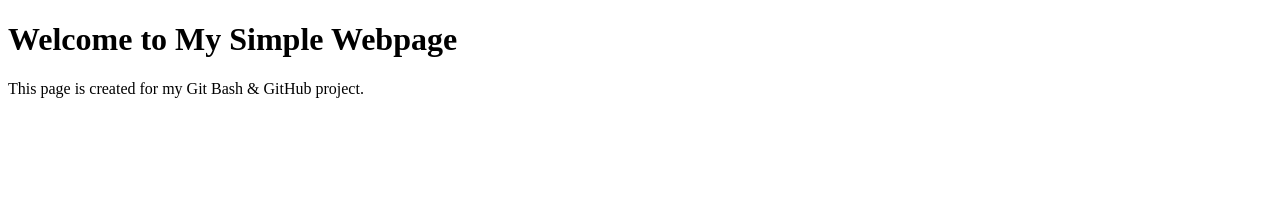
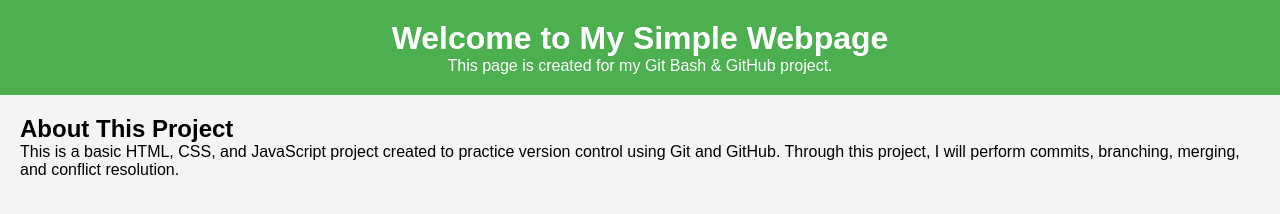
Before and after one commit to Shrikantkumar975/Pomodoro-Timer, a plain HTML site: page index.html in a window 1280 px wide. Drawn offline with Linux system fonts and the light colour scheme.

Commit message:
Added About section content

```diff
--- a/index.html
+++ b/index.html
@@ -4,13 +4,22 @@
     <meta charset="UTF-8">
     <meta name="viewport" content="width=device-width, initial-scale=1.0">
     <title>DevOps Project</title>
+    <link rel="stylesheet" href="style.css">
 </head>
 <body>
 
-<header>
+    <header>
         <h1>Welcome to My Simple Webpage</h1>
         <p>This page is created for my Git Bash & GitHub project.</p>
-</header>
+    </header>
+    <section class="content">
+        <h2>About This Project</h2>
+        <p>
+            This is a basic HTML, CSS, and JavaScript project created to practice
+            version control using Git and GitHub. Through this project, I will perform
+            commits, branching, merging, and conflict resolution.
+        </p>
+    </section>
 
 </body>
 </html>
--- a/style.css
+++ b/style.css
@@ -17,3 +17,7 @@ header {
     padding: 20px;
     text-align: center;
 }
+
+.content {
+    padding: 20px;
+}
```
